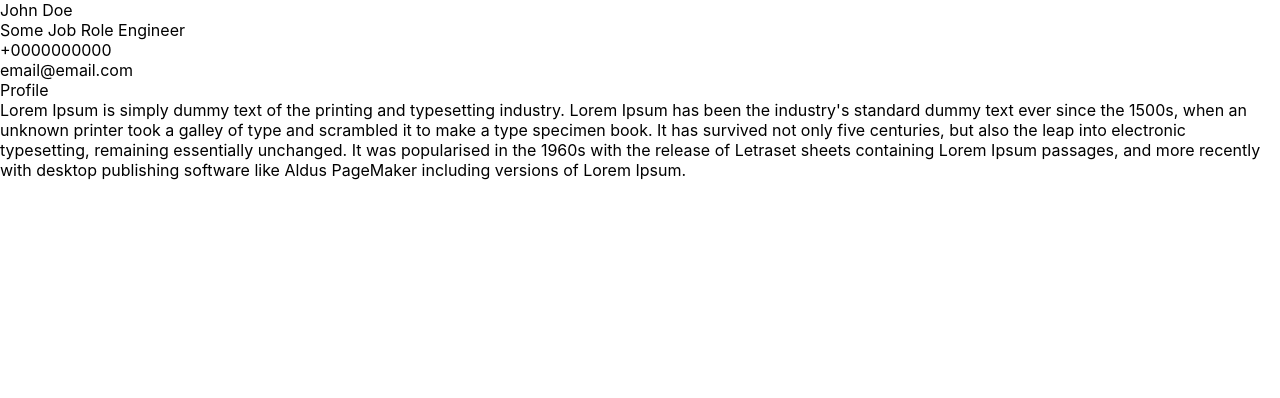
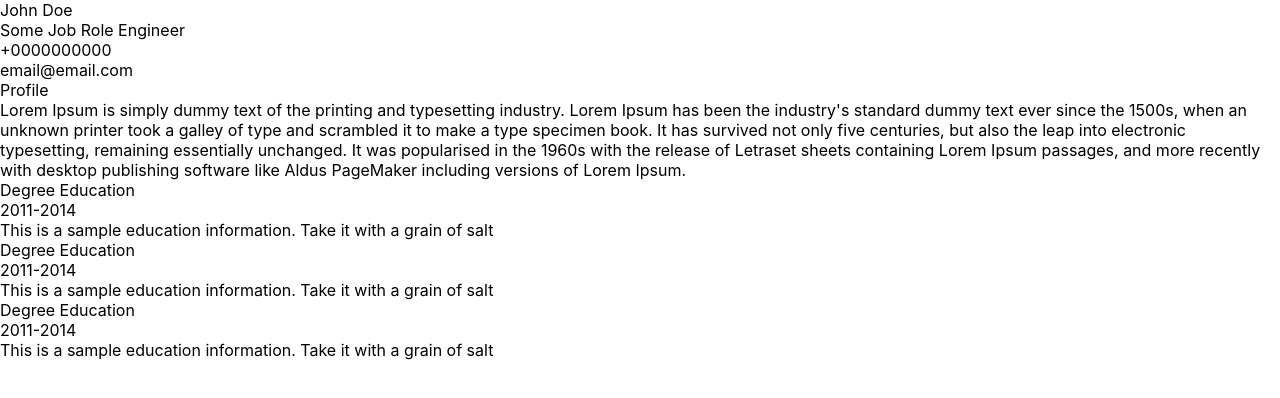
Before and after one commit to pritalb/odin-cv-app, a React (Create React App) app in the folder cv-app/: page / in a window 1280 px wide. Shown: the top 398 px of the page. Built offline with nearby package versions, Linux system fonts and the light colour scheme.

Commit message:
created EducationSectin component and renamed Profile component into ProfileSection

```diff
--- a/cv-app/src/components/EducationalExperience.js
+++ b/cv-app/src/components/EducationalExperience.js
@@ -0,0 +1,36 @@
+import React, { Component }  from 'react';
+
+
+class Education extends Component {
+    constructor() {
+        super();
+    }
+
+    render() {
+        return (
+            <div>
+                <div className='education-name'> Degree Education </div>
+                <div className='education-duration'> 2011-2014 </div>
+                <div className='education-summary'> This is a sample education information. Take it with a grain of salt </div>
+            </div>
+        );
+    }
+}
+
+class EducationSection extends Component {
+    constructor() {
+        super();
+    }
+
+    render() {
+        return (
+            <div>
+                <Education />
+                <Education />
+                <Education />
+            </div>
+        );
+    }
+}
+
+export default EducationSection;
--- a/cv-app/src/components/ProfileSummary.js
+++ b/cv-app/src/components/ProfileSummary.js
@@ -1,6 +1,6 @@
 import React, { Component } from 'react';
 
-class Profile extends Component {
+class ProfileSection extends Component {
     constructor() {
         super();
     }
@@ -24,4 +24,4 @@ class Profile extends Component {
     }
 }
 
-export default Profile;
+export default ProfileSection;
--- a/cv-app/src/components/Resume.js
+++ b/cv-app/src/components/Resume.js
@@ -1,6 +1,7 @@
 import React, { Component } from 'react';
 import IntroSection from './IntroSection';
-import Profile from './ProfileSummary';
+import ProfileSection from './ProfileSummary';
+import EducationSection from './EducationalExperience';
 
 class Resume extends Component {
     constructor() {
@@ -11,7 +12,8 @@ class Resume extends Component {
         return (
             <div>
                 <IntroSection />
-                <Profile />
+                <ProfileSection />
+                <EducationSection />
             </div>
         );
     }
```
